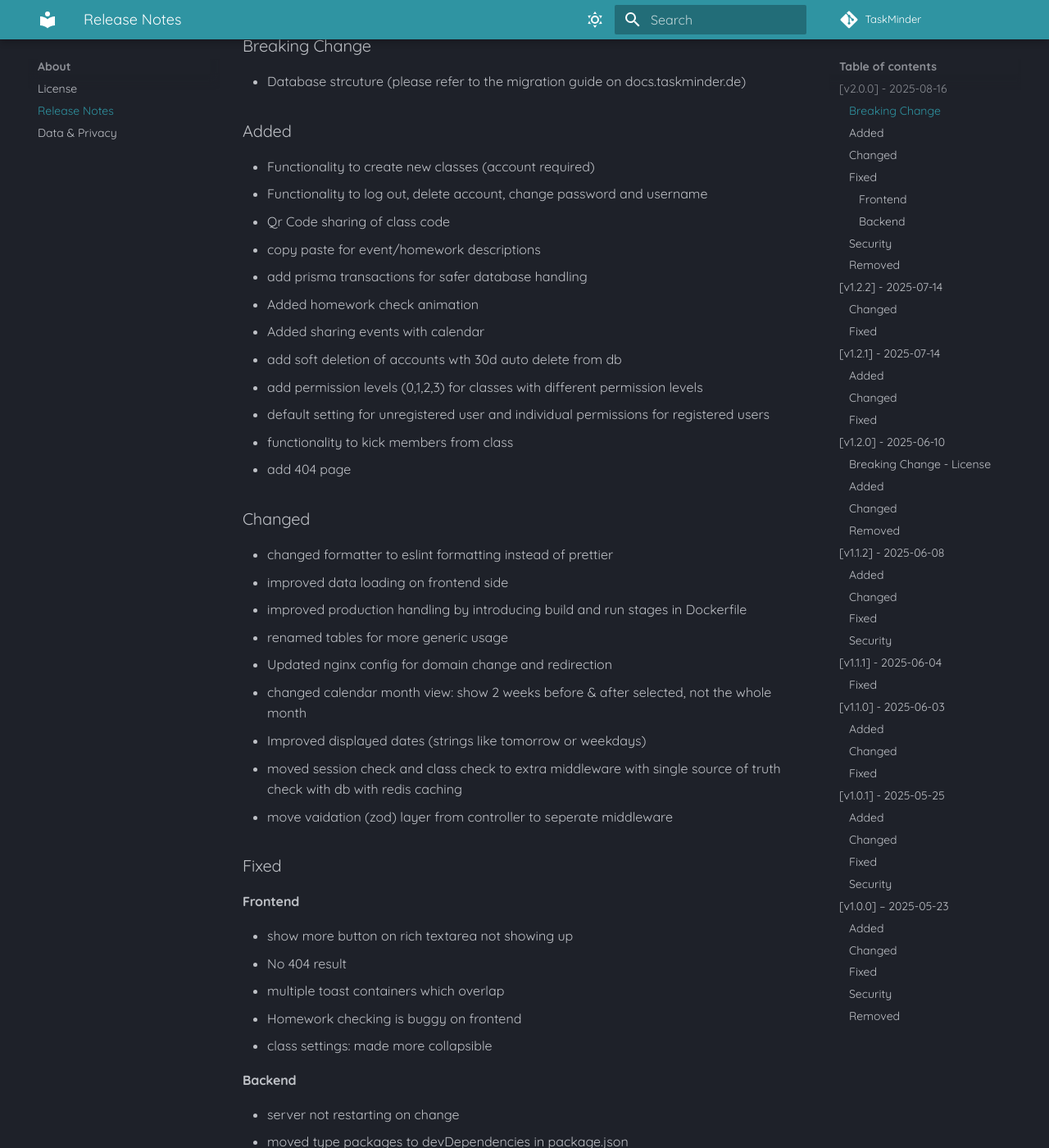
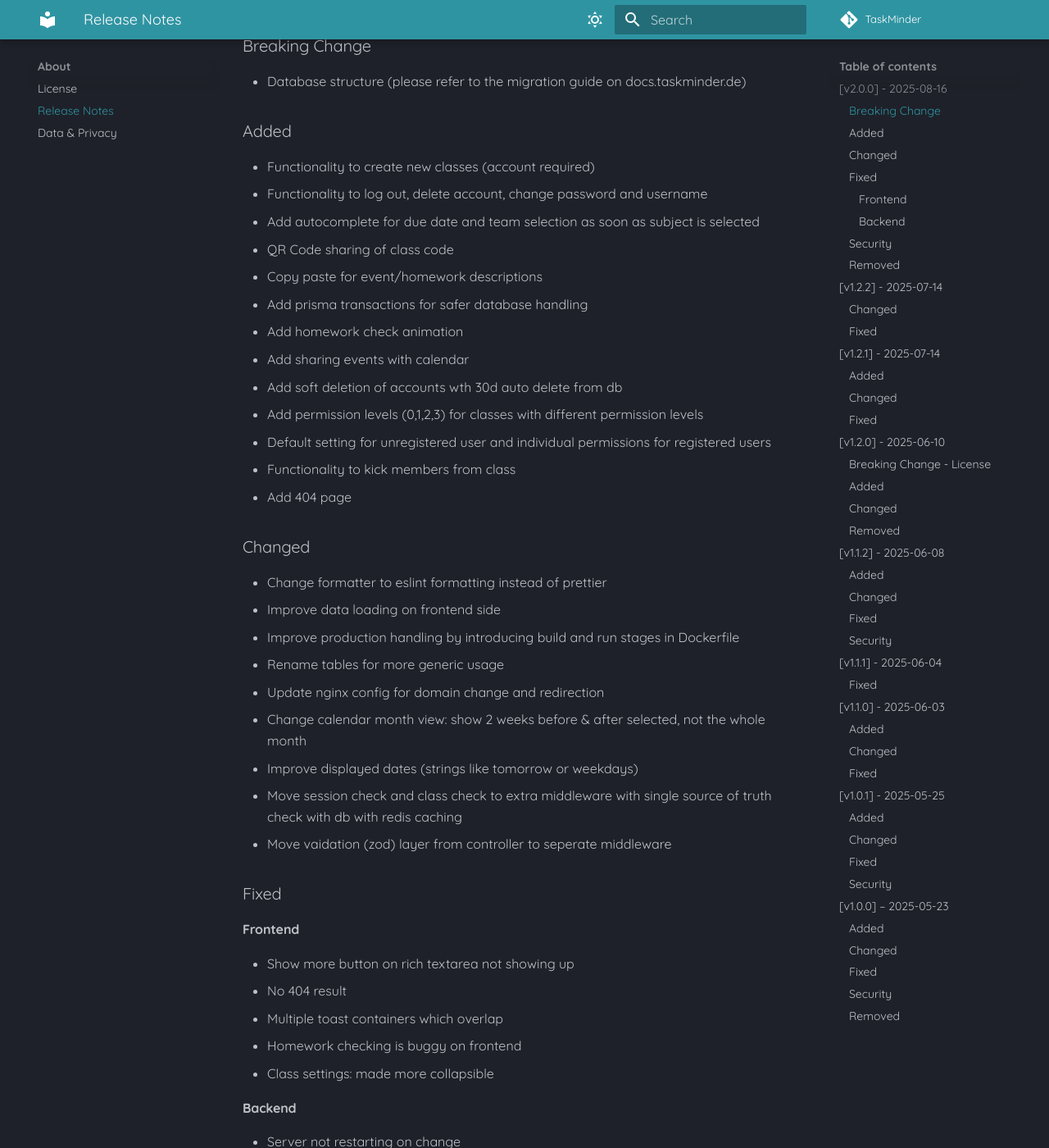
Before and after one commit to Codylon-Studios/TaskMinder, an MkDocs documentation site: the page built from docs/src/release-notes.md, in a window 1280 px wide and 1400 px high, scrolled down 329 px. Shown: the whole window at 82% size. Built offline with MkDocs 1.6.1 and Material for MkDocs 9.7.7, drawn with Linux system fonts in a browser that asks for light colours; some web fonts are replaced; comment, search, counter and statistics services are not loaded; some of the changed text lies outside the part shown.

Commit message:
updt release notes

```diff
--- a/docs/src/release-notes.md
+++ b/docs/src/release-notes.md
@@ -7,52 +7,53 @@ All changes are grouped by type and the latest version appears first.
 ## \[v2.0.0] - 2025-08-16
 
 ### Breaking Change
-- Database strcuture (please refer to the migration guide on docs.taskminder.de)
+- Database structure (please refer to the migration guide on docs.taskminder.de)
 
 ### Added
 - Functionality to create new classes (account required)
 - Functionality to log out, delete account, change password and username
-- Qr Code sharing of class code
-- copy paste for event/homework descriptions
-- add prisma transactions for safer database handling
-- Added homework check animation
-- Added sharing events with calendar
-- add soft deletion of accounts wth 30d auto delete from db
-- add permission levels (0,1,2,3) for classes with different permission levels
-- default setting for unregistered user and individual permissions for registered users
-- functionality to kick members from class
-- add 404 page
+- Add autocomplete for due date and team selection as soon as subject is selected
+- QR Code sharing of class code
+- Copy paste for event/homework descriptions
+- Add prisma transactions for safer database handling
+- Add homework check animation
+- Add sharing events with calendar
+- Add soft deletion of accounts wth 30d auto delete from db
+- Add permission levels (0,1,2,3) for classes with different permission levels
+- Default setting for unregistered user and individual permissions for registered users
+- Functionality to kick members from class
+- Add 404 page
 
 ### Changed
-- changed formatter to eslint formatting instead of prettier
-- improved data loading on frontend side
-- improved production handling by introducing build and run stages in Dockerfile
-- renamed tables for more generic usage
-- Updated nginx config for domain change and redirection
-- changed calendar month view: show 2 weeks before & after selected, not the whole month
-- Improved displayed dates (strings like tomorrow or weekdays)
-- moved session check and class check to extra middleware with single source of truth check with db with redis caching
-- move vaidation (zod) layer from controller to seperate middleware
+- Change formatter to eslint formatting instead of prettier
+- Improve data loading on frontend side
+- Improve production handling by introducing build and run stages in Dockerfile
+- Rename tables for more generic usage
+- Update nginx config for domain change and redirection
+- Change calendar month view: show 2 weeks before & after selected, not the whole month
+- Improve displayed dates (strings like tomorrow or weekdays)
+- Move session check and class check to extra middleware with single source of truth check with db with redis caching
+- Move vaidation (zod) layer from controller to seperate middleware
 
 ### Fixed
 #### Frontend
-- show more button on rich textarea not showing up
+- Show more button on rich textarea not showing up
 - No 404 result
-- multiple toast containers which overlap
+- Multiple toast containers which overlap
 - Homework checking is buggy on frontend
-- class settings: made more collapsible
+- Class settings: made more collapsible
 
 #### Backend
-- server not restarting on change
-- moved type packages to devDependencies in package.json
-- error on requesting unknown route
+- Server not restarting on change
+- Move type packages to devDependencies in package.json
+- Error on requesting unknown route
 
 ### Security
-- package bumping
+- Package bumping
 
 ### Removed
-- timetable validator, ajv package
-- compression package, compression now handeled by nginx
+- Timetable validator, ajv package
+- Compression package, compression now handeled by nginx
 
 ---
 
```
